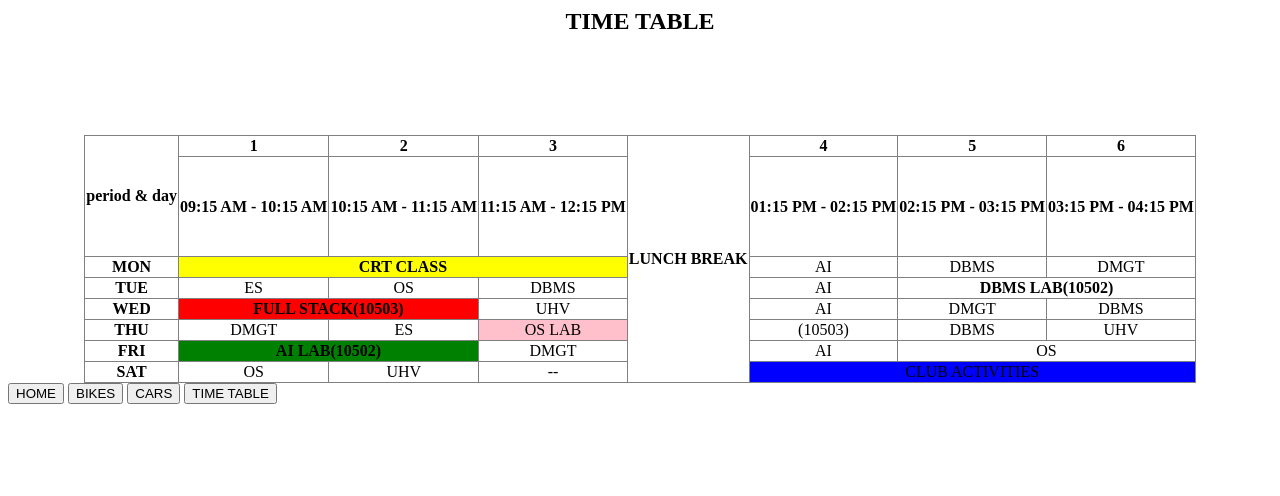
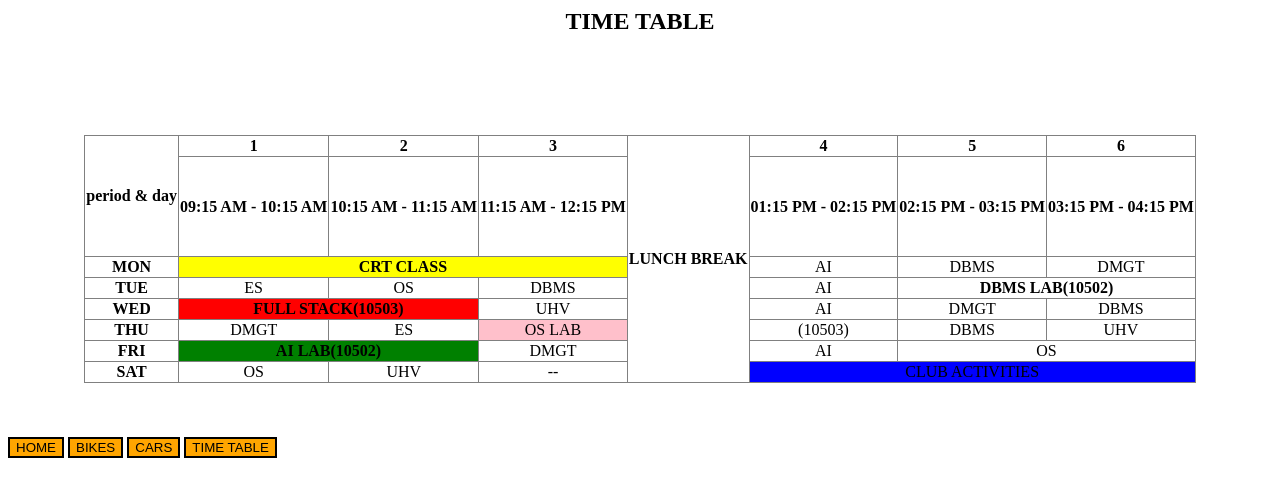
Before and after one commit to yuvakiran845/images1, a plain HTML site: page stock.html in a window 1280 px wide. Drawn offline with Linux system fonts and the light colour scheme.

Commit message:
Update stock.html
ok

```diff
--- a/stock.html
+++ b/stock.html
@@ -3,10 +3,17 @@
         <title>
             web table
         </title>
+        <style>
+            button{
+                background-color:orange;
+                border:2px solid black ;
+            }
+        </style>
     </head>
     <body>
         <h2 style="text-align: center;">TIME TABLE</h2>
         <table border="1" style="border-collapse: collapse; margin: auto; margin-top: 100px;">
+
 
             <tr>
                 <th rowspan="2">period & day</th>
@@ -73,10 +80,13 @@
                 <td colspan="3" bgcolor="blue">CLUB ACTIVITIES</td>
 
         </tr>
-    </table>
-         <a href="index.html"><button>HOME</button></a>
+    </table><br><br><br>
+    <a href="index.html"><button>HOME</button></a>
     <a href="index1.html"><button>BIKES</button></a>
-     <a href="index2.html"><button>CARS</button></a>
-     <a href="timetable.html"><button>TIME TABLE</button></a>
+    <a href="index2.html"><button>CARS</button></a>
+    <a href="stock.html"><button>TIME TABLE</button></a>
+
+
+</center>
     </body>
 </html>
```
